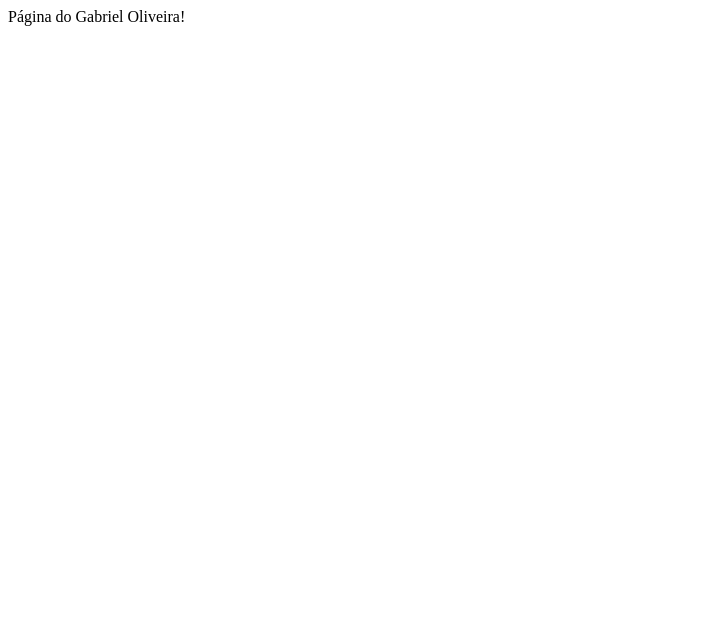
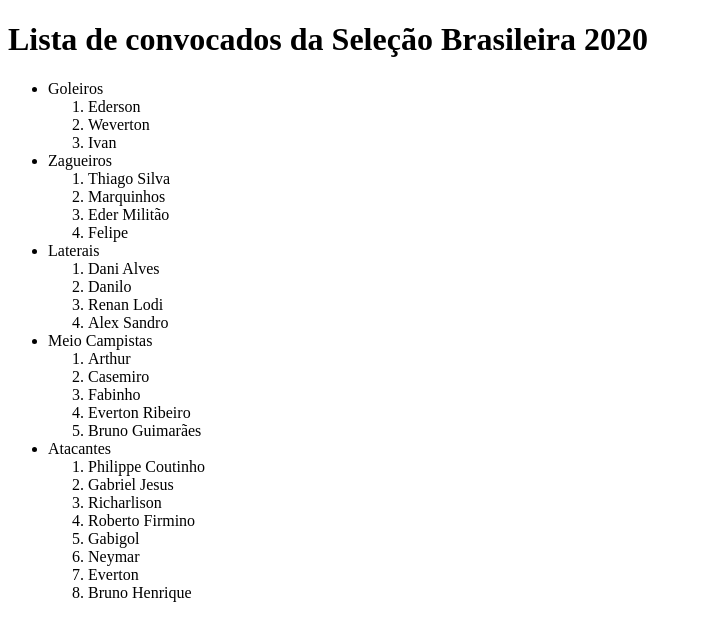
Before and after one commit to gabrieloliveiralive/gabrieloliveiralive.github.io, a plain HTML site: page index.html in a window 1280 px wide. Shown: the whole page, without its empty margins (0-702 px from the left). Drawn offline with Linux system fonts and the light colour scheme.

Commit message:
Atividade 1 parte 1

```diff
--- a/index.html
+++ b/index.html
@@ -1,8 +1,51 @@
-<!doctype html>
-<html>
-<head>
-</head>
-<body>
-<hl>Página do Gabriel Oliveira!</hl>
-</body>
+<!DOCTYPE html>
+<html lang="pt-br">
+    <head>
+        <meta charset="utf-8">
+        <title>Página do Gabriel Oliveira</title>
+    </head>
+    <body>
+    <h1>Lista de convocados da Seleção Brasileira 2020</h1>
+    <ul>
+        <li>Goleiros</li>
+        <ol>
+            <li>Ederson</li>
+            <li>Weverton</li>
+            <li>Ivan</li>
+        </ol>
+        <li>Zagueiros</li>
+        <ol>
+            <li>Thiago Silva</li>
+            <li>Marquinhos</li>
+            <li>Eder Militão</li>
+            <li>Felipe</li>
+        </ol>
+        <li>Laterais</li>
+        <ol>
+            <li>Dani Alves</li>
+            <li>Danilo</li>
+            <li>Renan Lodi</li>
+            <li>Alex Sandro</li>
+        </ol>
+        <li>Meio Campistas</li>
+        <ol>
+            <li>Arthur</li>
+            <li>Casemiro</li>
+            <li>Fabinho</li>
+            <li>Everton Ribeiro</li>
+            <li>Bruno Guimarães</li>
+        </ol>
+        <li>Atacantes</li>
+        <ol>
+            <li>Philippe Coutinho</li>
+            <li>Gabriel Jesus</li>
+            <li>Richarlison</li>
+            <li>Roberto Firmino</li>
+            <li>Gabigol</li>
+            <li>Neymar</li>
+            <li>Everton</li>
+            <li>Bruno Henrique</li>
+        </ol>
+    </ul>
+    </body>
 </html>
```
